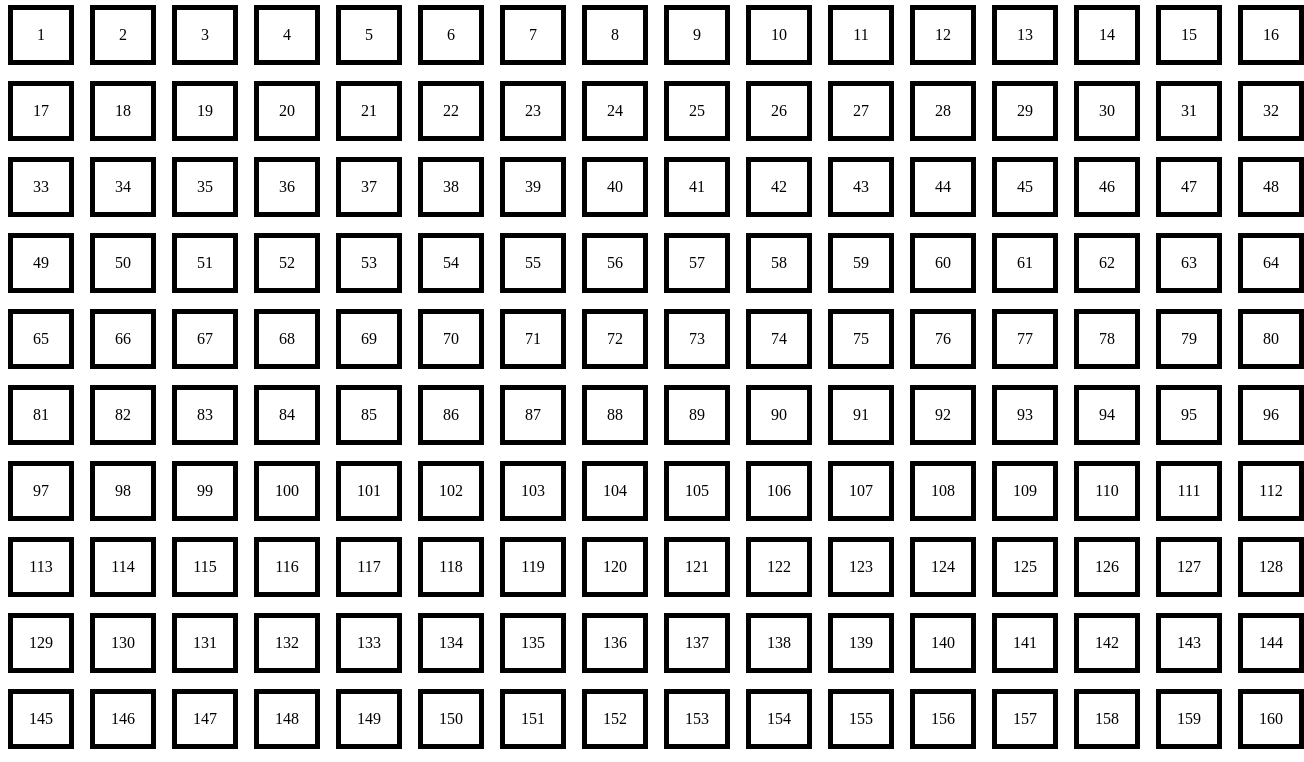
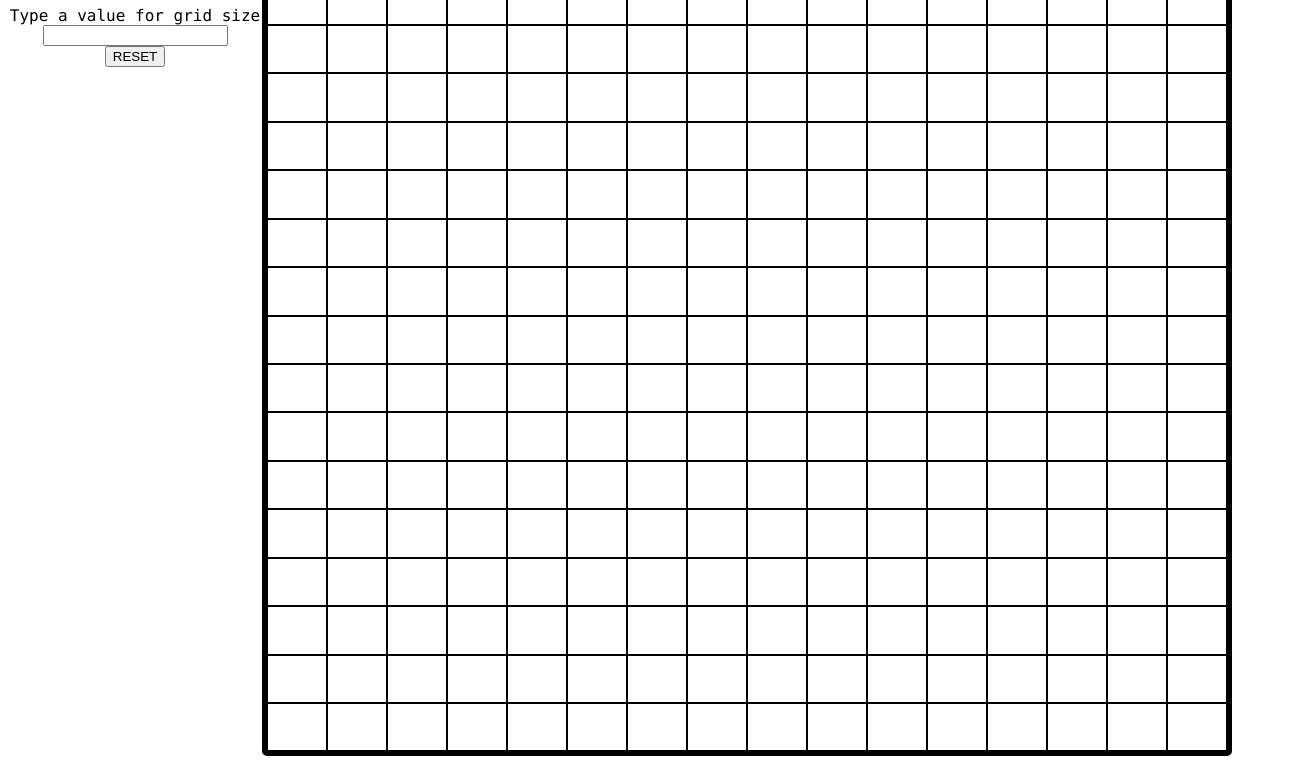
Before and after one commit to Achra-f/Etch-A-Sketch, a plain HTML site: page index.html in a window 1280 px wide. Shown: the part 75-837 px from the top of the page, 1304 px wide, since content can reach past the window. Drawn offline with Linux system fonts and the light colour scheme.

Commit message:
added user input for grid

```diff
--- a/app.js
+++ b/app.js
@@ -1,31 +1,46 @@
+const grid = document.querySelector(".gridContainer");
+const userInput = document.getElementById("quantity");
+const resetButton = document.querySelector(".reset");
 
-
-function makeRows(rows, cols) {
-    const container = document.getElementById('items');
-
-    container.style.setProperty('--grid-rows', rows);
-    container.style.setProperty('--grid-cols', cols);
-
-    for (c = 0; c < (rows * cols); c++) {
-        let cell = document.createElement('div');
-        cell.innerText = (c + 1);
-        container.appendChild(cell).className = "grid-item";
-    };
+createGrid = () => {
+  for (let i = 0; i < 256; i++) {
+    const div = document.createElement("div");
+    div.classList.add("square");
+    grid.appendChild(div);
+  }
 };
 
+updateGrid = () => {
+  grid.innerHTML = "";
+  grid.style.setProperty(
+    "grid-template-columns",
+    `repeat(${userInput.value}, 2fr)`
+  );
+  grid.style.setProperty(
+    "grid-template-rows",
+    `repeat(${userInput.value}, 2fr)`
+  );
+  for (let i = 0; i < userInput.value * userInput.value; i++) {
+    const div = document.createElement("div");
+    div.classList.add("square");
+    grid.appendChild(div);
+  }
+  console.log(userInput.value);
+};
 
+const square = document.querySelector("div");
+square.addEventListener("mouseover", function(event) {
+  event.target.classList.replace("square", "color");
+});
 
+userInput.addEventListener("change", updateGrid);
 
+resetButton.addEventListener("click", function() {
+  grid.innerHTML = "";
+  userInput.value = "";
+  grid.style.setProperty("grid-template-columns", `repeat(16, 2fr)`);
+  grid.style.setProperty("grid-template-rows", `repeat(16, 2fr)`);
+  createGrid();
+});
 
-
-
-makeRows(16, 16);
-
-
-const divs = document.querySelectorAll(".grid-item");
-
-divs.forEach(div => {
-    div.addEventListener('mouseover', function handleClick(event) {
-        div.setAttribute('style', 'background-color: yellow;');
-    });
-});
+createGrid();
--- a/index.html
+++ b/index.html
@@ -1,5 +1,6 @@
 <!DOCTYPE html>
 <html lang="en">
+
 <head>
     <meta charset="UTF-8">
     <meta http-equiv="X-UA-Compatible" content="IE=edge">
@@ -7,15 +8,19 @@
     <title>Etch-A-Sketch</title>
     <link rel="stylesheet" href="style.css">
 </head>
+
 <body>
-    <div class="main">
-        <h1>Etch-A-Sketch</h1>
-        <div id="items">
-
-
+    <div class="right">
+        <div class="gridContainer">
         </div>
     </div>
-
+    <div class="page">
+        <h1>Etch-A-Sketch</h1>
+        <label for="quantity"> Type a value for grid size</label>
+        <input type="number" id="quantity" name="quantity">
+        <button class="reset">RESET</button>
+    </div>
     <script src="app.js"></script>
 </body>
+
 </html>
--- a/style.css
+++ b/style.css
@@ -1,18 +1,35 @@
-:root{
-    --grid-cols: 1;
-    --grid-rows: 1;
-}
 
-#items{
-    display: grid;
-    grid-gap: 1em;
-    grid-template-rows: repeat(var(--grid-rows), 1fr);
-    grid-template-columns: repeat(var(--grid-cols), 1fr);
-}
+html {
+    text-align: center;
+    font-family: Monaco;
+  }
 
-.grid-item{
-    padding: 1em;
-    border: 1px solid #ddd;
-    text-align: center;
-    border: solid 5px ;
-}
+  .right {
+    float: right;
+  }
+
+  .left {
+    display: inline-block;
+  }
+
+  .square {
+    background-color: white;
+    border: 1px solid black;
+  }
+
+  .color {
+    background-color: gray;
+    border: 1px solid black;
+  }
+
+  .gridContainer {
+    margin-top: 25px;
+    margin-right: 40px;
+    display: inline-grid;
+    grid-template-columns: repeat(16, 2fr);
+    grid-template-rows: repeat(16, 2fr);
+    border: 5px solid black;
+    border-radius: 5px;
+    height: 775px;
+    width: 960px;
+  }
```
